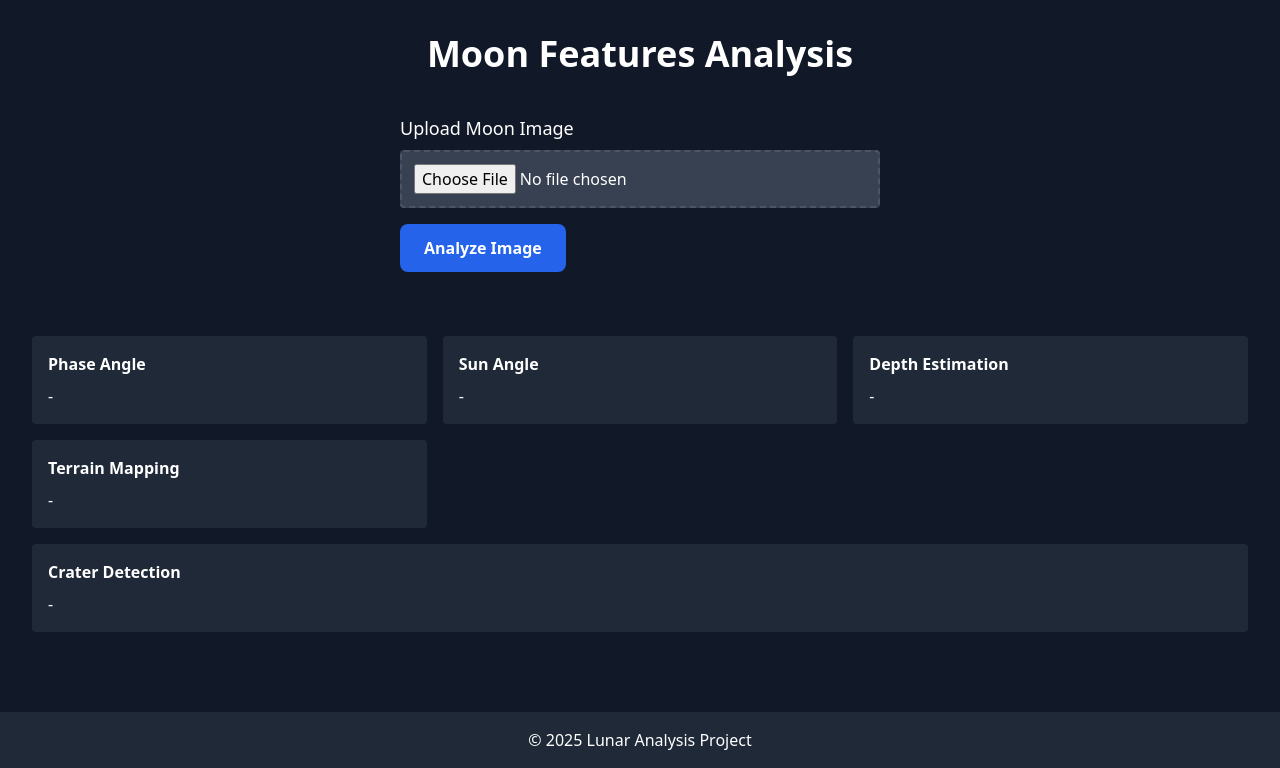
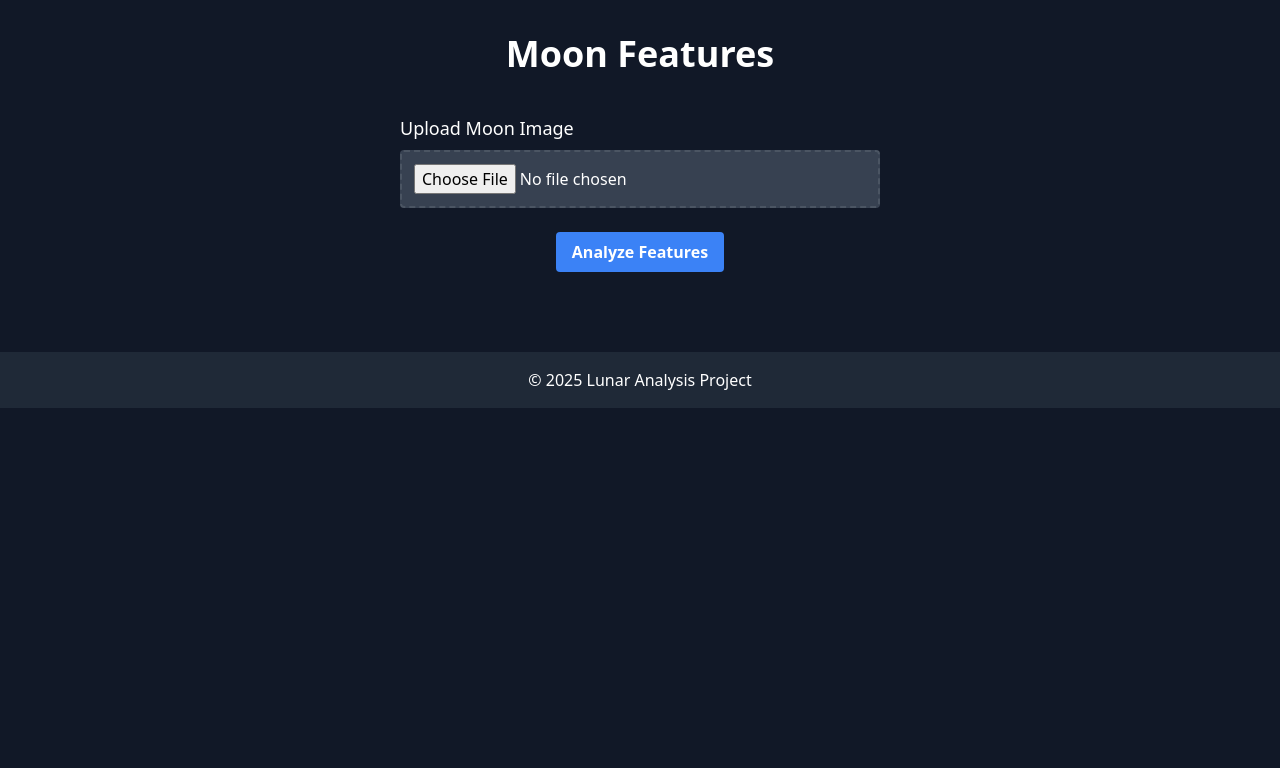
Before and after one commit to tarunnnrathoddd/LunarProject, a Flask app: page /features in a window 1280 px wide. Shown: the part 62-830 px from the top of the page. After the commit the page ends 470 px from the top, so only its background shows below. Run offline with Flask 3, Linux system fonts and the light colour scheme; parts of the project's set-up code (start-up, migrations or seed data) failed here and were passed over; some libraries are stand-ins or nearby versions.

```diff
--- a/templates/features.html
+++ b/templates/features.html
@@ -6,7 +6,7 @@
       name="viewport"
       content="width=device-width, initial-scale=1.0, maximum-scale=1.0, user-scalable=no"
     />
-    <title>Lunar Analysis Project</title>
+    <title>Moon Features</title>
     <link
       rel="stylesheet"
       href="{{ url_for('static', filename='css/styles.css') }}"
@@ -37,17 +37,13 @@
         </div>
         <ul id="menu" class="hidden md:flex space-x-6">
           <li>
-              <a href="/templates/home.html" class="hover:text-blue-400">Home</a>
+            <a href="{{ url_for('home') }}" class="hover:text-blue-400">Home</a>
           </li>
           <li>
-              <a href="/templates/video.html" class="hover:text-blue-400"
-                >Video Generation</a
-              >
+            <a href="{{ url_for('video_generation') }}" class="hover:text-blue-400">Video Generation</a>
           </li>
           <li>
-              <a href="/templates/features.html" class="hover:text-blue-400"
-                >Moon Features</a
-              >
+            <a href="{{ url_for('analyze_moon') }}" class="hover:text-blue-400">Moon Features</a>
           </li>
         </ul>
       </div>
@@ -62,52 +58,33 @@
 
     <div class="container mx-auto px-4 py-8">
       <h1 class="text-2xl md:text-3xl lg:text-4xl font-bold mb-6 text-center">
-        Moon Features Analysis
+        Moon Features
       </h1>
+
       <form
-        id="moonAnalysisForm"
+        id="moonFeaturesForm"
         class="form-container"
         enctype="multipart/form-data"
       >
+        <div class="space-y-6">
           <div class="mb-4">
             <label class="block mb-2 text-lg">Upload Moon Image</label>
             <input
               type="file"
               name="moon_image"
-            accept="image/*"
-            class="w-full p-3 bg-gray-700 rounded border-2 border-dashed border-gray-600 hover:border-blue-500 transition-colors focus:outline-none focus:border-blue-600"
-            required
+              class="w-full p-3 bg-gray-700 rounded border-2 border-dashed border-gray-600 hover:border-blue-500 transition-colors"
             />
           </div>
+          <div class="text-center">
             <button
               type="submit"
-          class="w-full md:w-auto px-6 py-3 bg-blue-600 hover:bg-blue-700 text-white font-bold rounded-lg transition-colors"
+              class="bg-blue-500 hover:bg-blue-700 text-white font-bold py-2 px-4 rounded"
             >
-          Analyze Image
+              Analyze Features
             </button>
-      </form>
-      <div id="analysisResults" class="grid-container mt-8">
-        <div class="bg-gray-800 p-4 rounded">
-          <h3 class="font-bold mb-2">Phase Angle</h3>
-          <p id="phaseAngleResult">-</p>
-        </div>
-        <div class="bg-gray-800 p-4 rounded">
-          <h3 class="font-bold mb-2">Sun Angle</h3>
-          <p id="sunAngleResult">-</p>
-        </div>
-        <div class="bg-gray-800 p-4 rounded">
-          <h3 class="font-bold mb-2">Depth Estimation</h3>
-          <p id="depthEstimationResult">-</p>
-        </div>
-        <div class="bg-gray-800 p-4 rounded">
-          <h3 class="font-bold mb-2">Terrain Mapping</h3>
-          <p id="terrainMappingResult">-</p>
-        </div>
-        <div class="bg-gray-800 p-4 rounded col-span-full">
-          <h3 class="font-bold mb-2">Crater Detection</h3>
-          <div id="craterDetectionResult">-</div>
           </div>
         </div>
+      </form>
     </div>
 
     <footer class="bg-gray-800 p-4 mt-8 text-center">
```
Also changed, not shown: models/moon_analysis.py (+8 -0 lines), models/video_generator.py (+8 -0 lines), templates/home.html (+16 -106 lines), templates/video.html (+12 -14 lines), uploads/image1.jpg (added), uploads/image2.jpg (added), 1 other file. Lines whose indentation alone changed are shown as unchanged.
